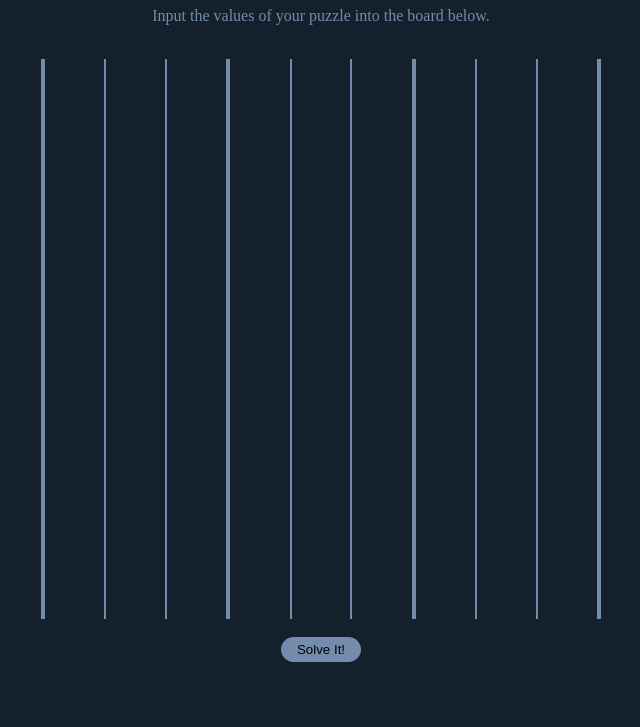
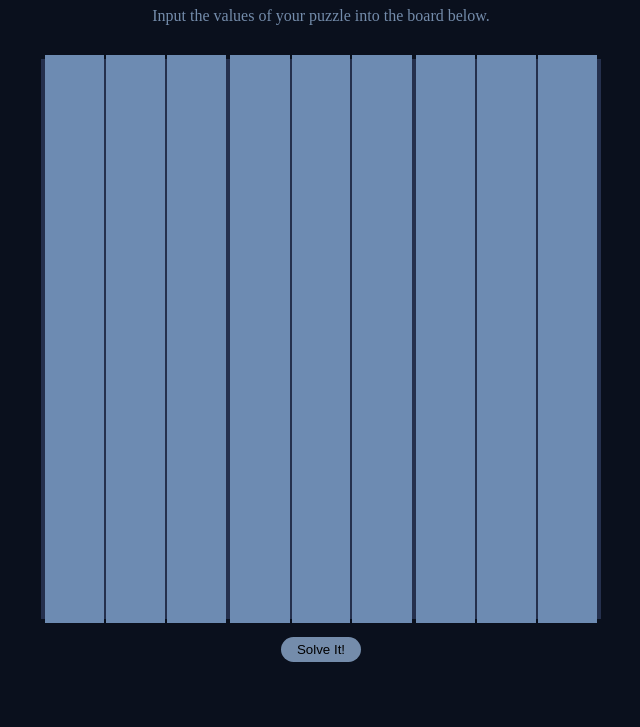
Before and after one commit to atl1502/Sudoku_Solver, a plain HTML site: page index.html in a window 1280 px wide. Shown: the part 73-800 px from the top of the page, without its empty margins (319-959 px from the left). Drawn offline with Linux system fonts and the light colour scheme.

Commit message:
test colors2

```diff
--- a/style.css
+++ b/style.css
@@ -3,7 +3,7 @@
 }
 
 body {
-  background-color: #15202D;
+  background-color: #0A101D;
   color: #748CAB;
 }
 
@@ -18,28 +18,28 @@ table {
 
 td {
   padding: 0;
-  border: solid #748CAB 2px;
+  border: solid #25304D 2px;
   vertical-align: middle;
 }
 
 .box-oline-top {
-  border-top: solid #748CAB 4px;
+  border-top: solid #25304D 4px;
 }
 
 .box-oline-bottom {
-  border-bottom: solid #748CAB 4px;
+  border-bottom: solid #25304D 4px;
 }
 
 .box-oline-left {
-  border-left: solid #748CAB 4px;
+  border-left: solid #25304D 4px;
 }
 
 .box-oline-right {
-  border-right: solid #748CAB 4px;
+  border-right: solid #25304D 4px;
 }
 
 textarea {
-  background: #15202D;
+  background: #6D8BB2;
   color: white;
   height: 100%;
   width: 100%;
```
